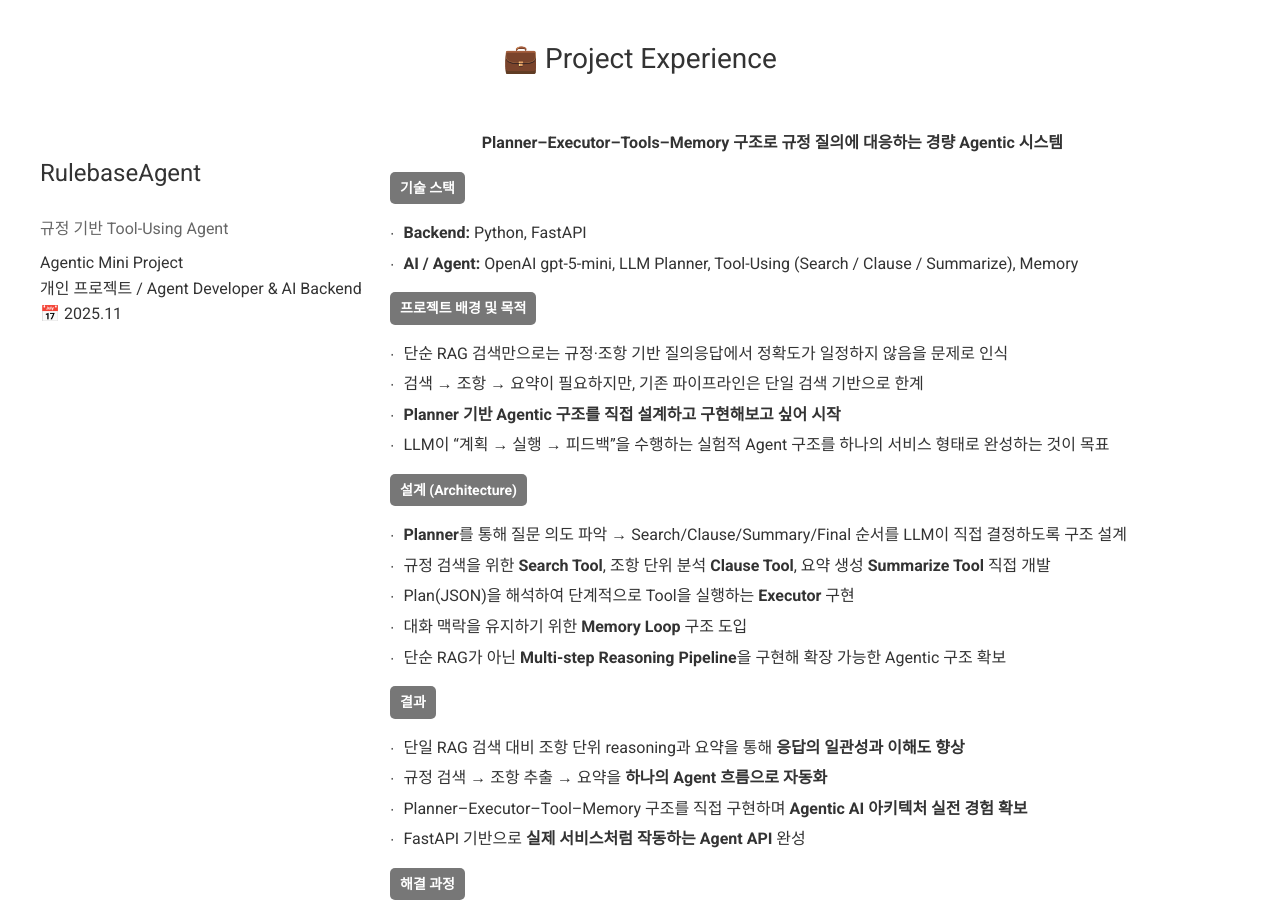
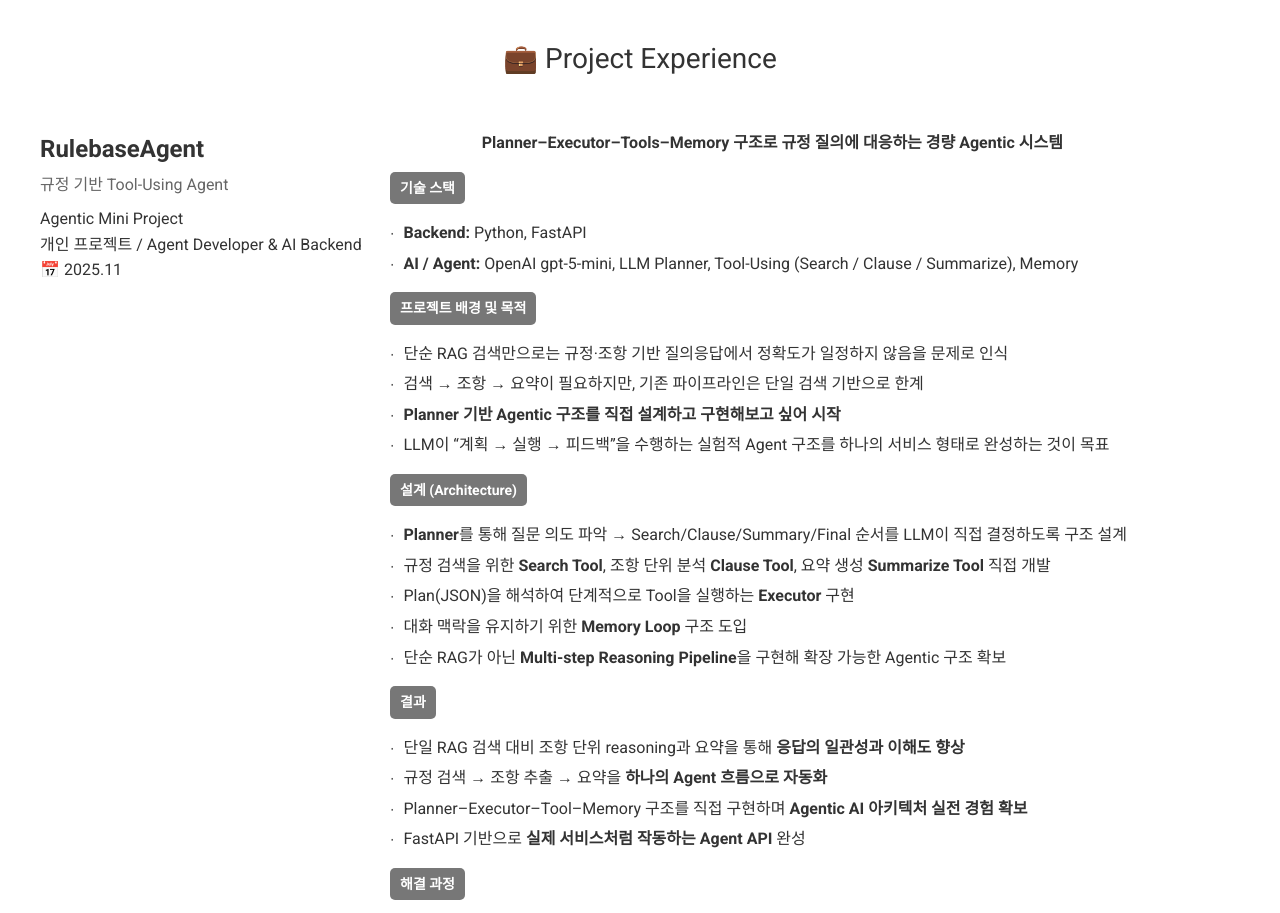
Before and after one commit to GrowingChoi/growingchoi.github.io, a plain HTML site: page index.html in a window 1280 px wide. Shown: the part 800-1713 px from the top of the page. Drawn offline with Linux system fonts and the light colour scheme.

Commit message:
css class명 수정

```diff
--- a/index.html
+++ b/index.html
@@ -293,7 +293,7 @@
     <!-- 0. RulebaseAgent – 규정 기반 Tool-Using Agent -->
     <div class="experience-container">
         <div class="experience-left">
-            <p class="experience-title">RulebaseAgent</p>
+            <p class="experience-title-main">RulebaseAgent</p>
             <p class="experience-title-sub">규정 기반 Tool-Using Agent</p>
             <span>Agentic Mini Project</span><br>
             개인 프로젝트 / Agent Developer &amp; AI Backend<br>
```
